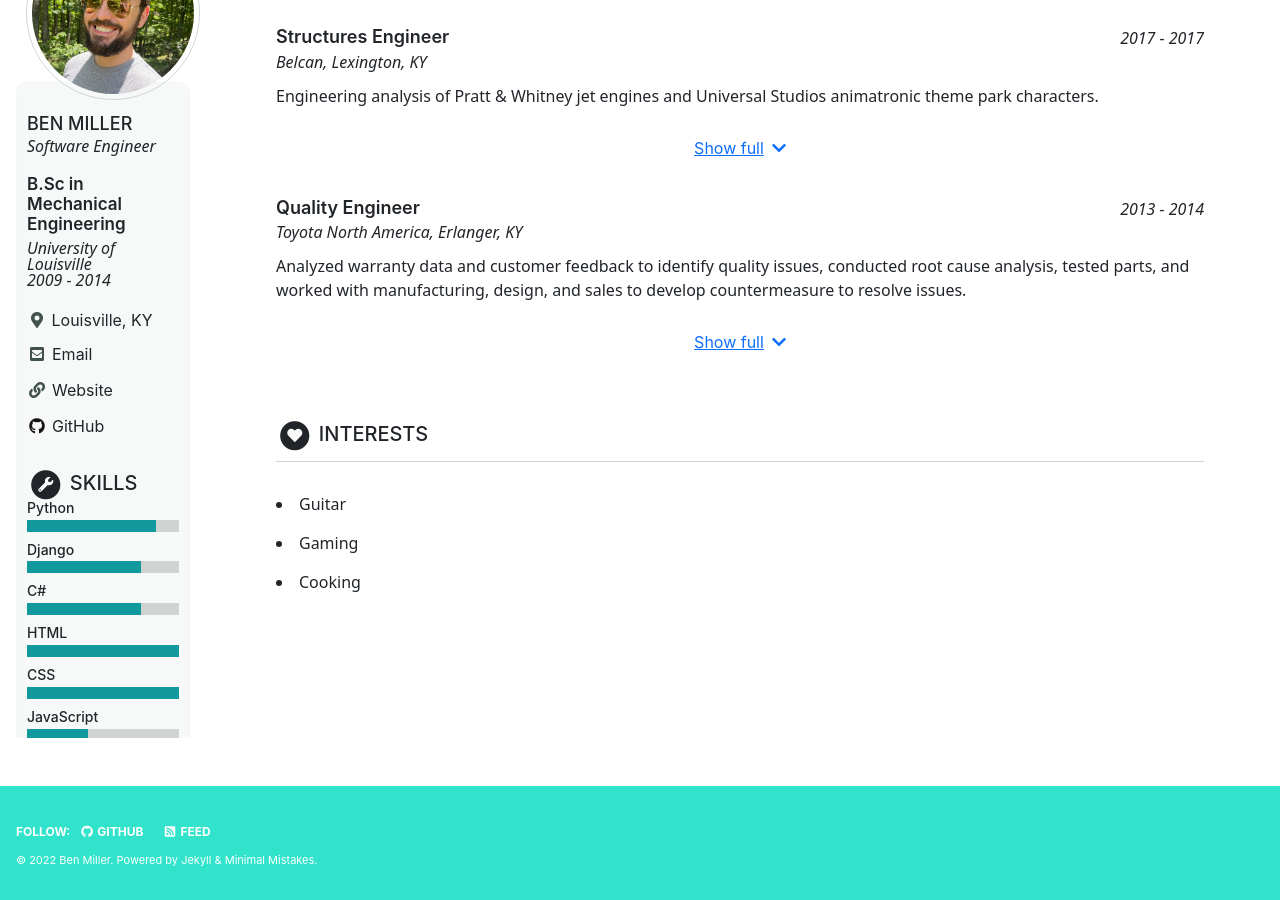
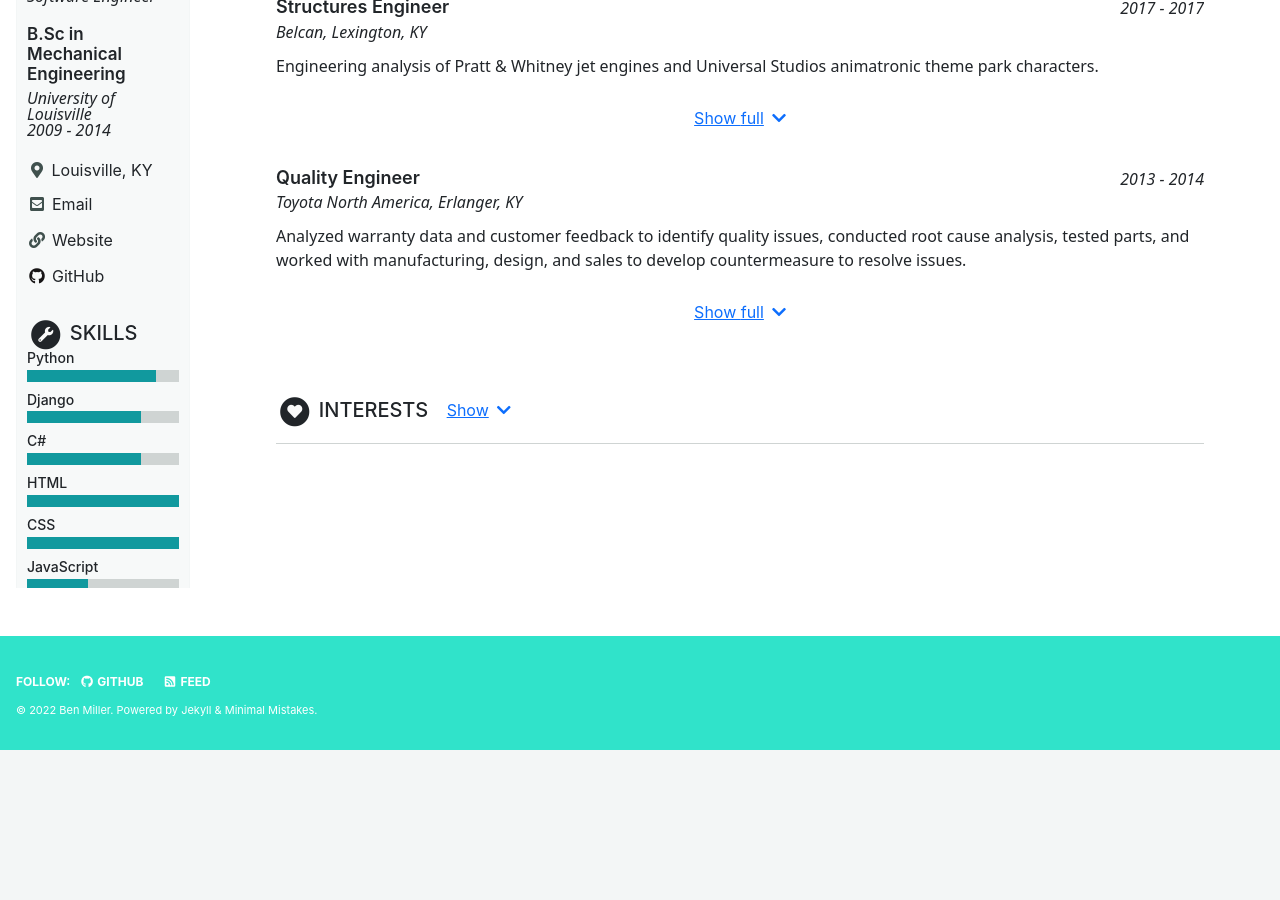
Before and after one commit to Ben-M-90/Ben-M-90.github.io, a Jekyll site: the page built from _pages/home.md, in a window 1280 px wide and 900 px high, scrolled down 1540 px. Built offline with Jekyll 4.4.1, drawn with Linux system fonts in a browser that asks for light colours; cached includes are drawn as plain includes; after the commit the page ends 2290 px from its top, so only the background shows below that.

Commit message:
Add collapse function to interests section.

```diff
--- a/_includes/experiences.html
+++ b/_includes/experiences.html
@@ -7,7 +7,7 @@
             <i class="fas fa-briefcase fa-stack-1x fa-inverse"></i>
         </span>
         Experience
-        <button class="btn btn-link w-100 btn-experience-collapse"
+        <button class="btn btn-link btn-experience-collapse"
                 type="button"
                 data-bs-toggle="collapse"
                 data-bs-target="#experience-section"
--- a/_includes/interests.html
+++ b/_includes/interests.html
@@ -8,8 +8,16 @@
             <i class="fas fa-heart fa-stack-1x fa-inverse"></i>
         </span>
         {{ interests.title }}
+        <button class="btn btn-link btn-experience-collapse"
+                type="button"
+                data-bs-toggle="collapse"
+                data-bs-target="#interests-section"
+                aria-expanded="false"
+                aria-controls="interests-section">
+            <span class="less">Hide<span class="fas fa-chevron-up ms-2 fs--2"></span></span><span class="full-button">Show<span class="fas fa-chevron-down ms-2 fs--2"></span></span>
+        </button>
     </h2>
-
+    <div class="collapse" id="interests-section">
         {% if interests.intro %}
         <div class="intro">
             {{ interests.intro | markdownify }}
@@ -21,6 +29,6 @@
             <li>{{ interests.title }}</li>
         </div><!--//item-->
         {% endfor %}
-
+    </div>
 </section><!--//section-->
 {% endif %}
```
Lines whose indentation alone changed are shown as unchanged.
